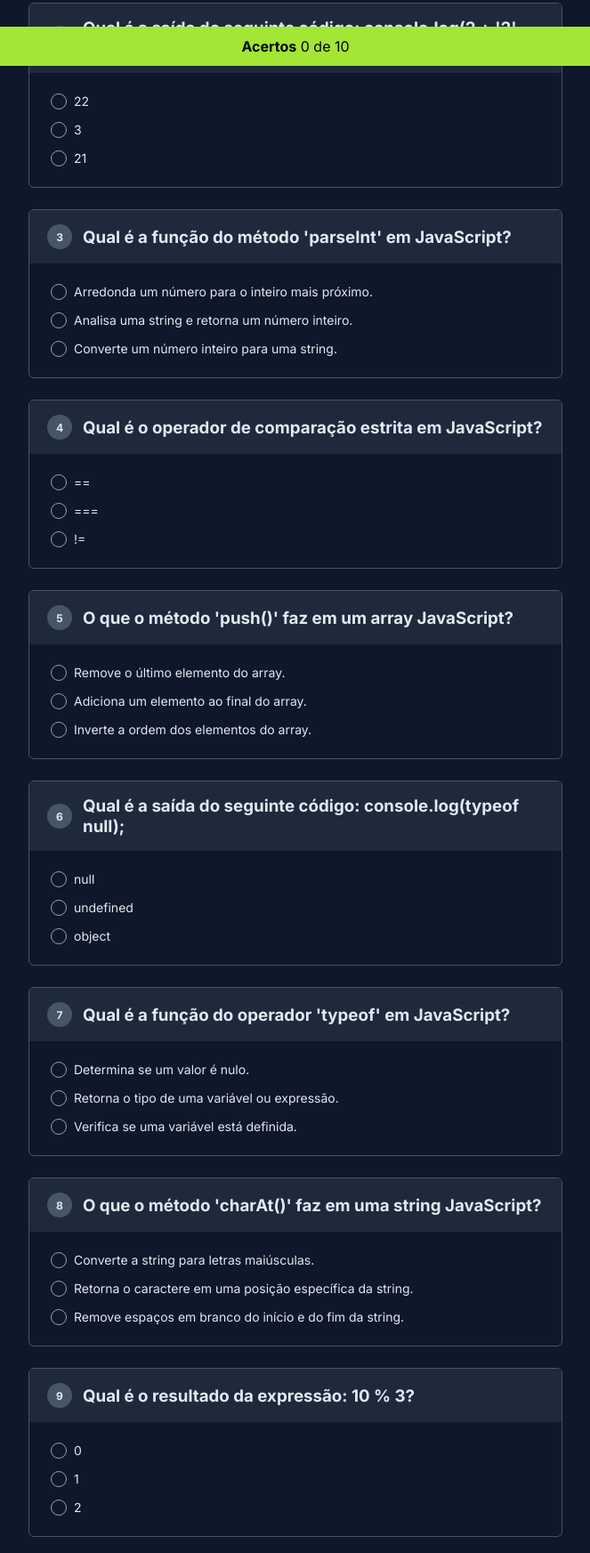
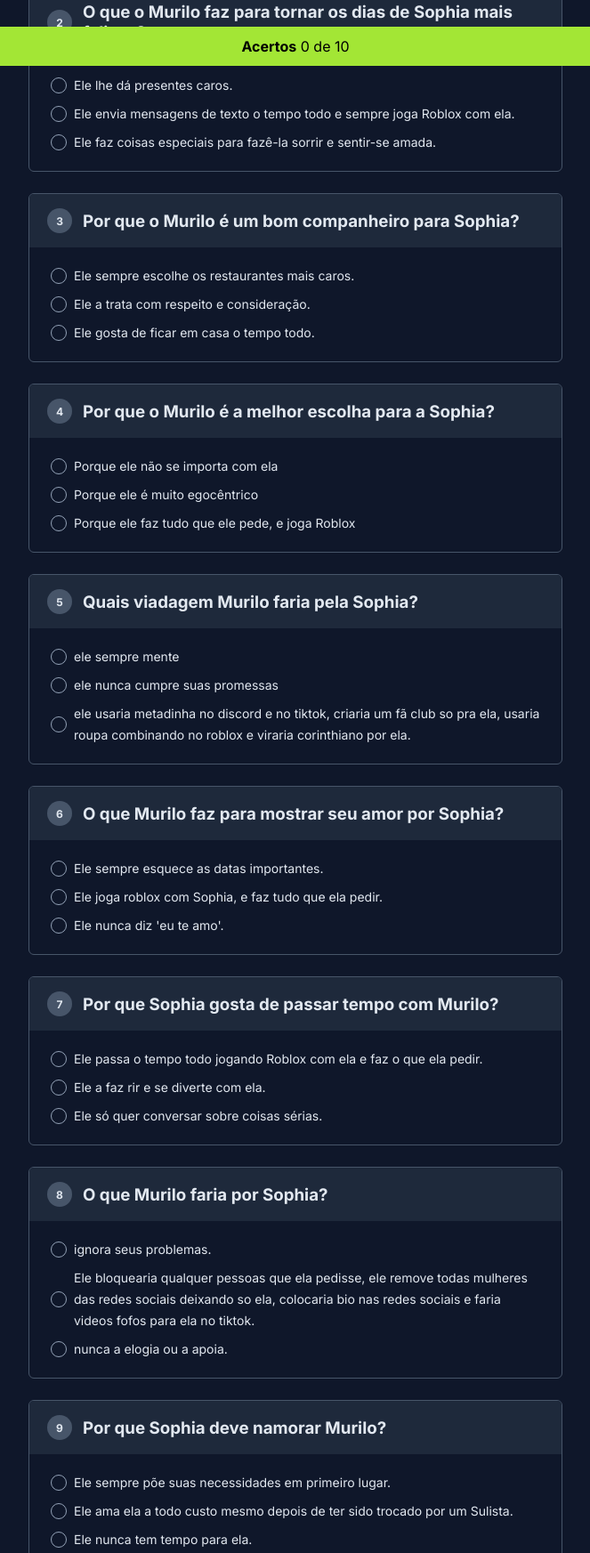
Before and after one commit to Norxyy/nlw-experts, a plain HTML site: page index.html in a window 1280 px wide. Shown: the part 726-2471 px from the top of the page at 89% size, without its empty margins (308-971 px from the left). Drawn offline with Linux system fonts and the light colour scheme.

Commit message:
Formulario Sophia

```diff
--- a/index.html
+++ b/index.html
@@ -14,7 +14,7 @@
         <header>
             <img src="https://gist.githubusercontent.com/maykbrito/f47569e32fb2b21f2ecc9f4c035c141f/raw/a45997404564112d7596fbb1b9cad5de5521927e/logo.svg"
                 alt="Logo da NLW">
-            <h1>Teste seus conhecimentos</h1>
+            <h1>Formulário de namoro</h1>
         </header>
 
         <div id="quiz"></div>
--- a/index.js
+++ b/index.js
@@ -1,95 +1,96 @@
 const perguntas = [
   {
-      pergunta: "Qual é a forma correta de declarar uma variável em JavaScript?",
+    pergunta: "Por que o Murilo é um parceiro confiável para a Sophia?",
     respostas: [
-        "var myVar;",
-        "let myVar;",
-        "const myVar;"
+      "Ele é engraçado e divertido.",
+      "Ele sempre vai obedecer ela.",
+      "Ele tem um carro esportivo."
+    ],
+    correta: 1
+  },
+  {
+    pergunta: "O que o Murilo faz para tornar os dias de Sophia mais felizes?",
+    respostas: [
+      "Ele lhe dá presentes caros.",
+      "Ele envia mensagens de texto o tempo todo e sempre joga Roblox com ela.",
+      "Ele faz coisas especiais para fazê-la sorrir e sentir-se amada."
+    ],
+    correta: 1
+  },
+  {
+    pergunta: "Por que o Murilo é um bom companheiro para Sophia?",
+    respostas: [
+      "Ele sempre escolhe os restaurantes mais caros.",
+      "Ele a trata com respeito e consideração.",
+      "Ele gosta de ficar em casa o tempo todo."
+    ],
+    correta: 1
+  },
+  {
+     pergunta: "Por que o Murilo é a melhor escolha para a Sophia?",
+    respostas: [
+      "Porque ele não se importa com ela",
+      "Porque ele é muito egocêntrico",
+      "Porque ele faz tudo que ele pede, e joga Roblox"
     ],
     correta: 2
   },
   {
-      pergunta: "Qual é a saída do seguinte código: console.log(2 + '2' - 1);",
+    pergunta: "Quais viadagem Murilo faria pela Sophia?",
     respostas: [
-        "22",
-        "3",
-        "21"
+      "ele sempre mente",
+      "ele nunca cumpre suas promessas",
+      "ele usaria metadinha no discord e no tiktok, criaria um fã club so pra ela, usaria roupa combinando no roblox e viraria corinthiano por ela."
+    ],
+    correta: 2
+  },
+  {
+    pergunta: "O que Murilo faz para mostrar seu amor por Sophia?",
+    respostas: [
+      "Ele sempre esquece as datas importantes.",
+      "Ele joga roblox com Sophia, e faz tudo que ela pedir.",
+      "Ele nunca diz 'eu te amo'."
     ],
     correta: 1
   },
   {
-      pergunta: "Qual é a função do método 'parseInt' em JavaScript?",
+    pergunta: "Por que Sophia gosta de passar tempo com Murilo?",
     respostas: [
-        "Arredonda um número para o inteiro mais próximo.",
-        "Analisa uma string e retorna um número inteiro.",
-        "Converte um número inteiro para uma string."
+      "Ele passa o tempo todo jogando Roblox com ela e faz o que ela pedir.",
+      "Ele a faz rir e se diverte com ela.",
+      "Ele só quer conversar sobre coisas sérias."
+    ],
+    correta: 0
+  },
+  {
+    pergunta: "O que Murilo faria por Sophia?",
+    respostas: [
+      "ignora seus problemas.",
+      "Ele bloquearia qualquer pessoas que ela pedisse, ele remove todas mulheres das redes sociais deixando so ela, colocaria bio nas redes sociais e faria videos fofos para ela no tiktok.",
+      "nunca a elogia ou a apoia."
     ],
     correta: 1
   },
   {
-      pergunta: "Qual é o operador de comparação estrita em JavaScript?",
+    pergunta: "Por que Sophia deve namorar Murilo?",
     respostas: [
-        "==",
-        "===",
-        "!="
-      ],
-      correta: 2
-    },
-    {
-      pergunta: "O que o método 'push()' faz em um array JavaScript?",
-      respostas: [
-        "Remove o último elemento do array.",
-        "Adiciona um elemento ao final do array.",
-        "Inverte a ordem dos elementos do array."
+      "Ele sempre põe suas necessidades em primeiro lugar.",
+      "Ele ama ela a todo custo mesmo depois de ter sido trocado por um Sulista.",
+      "Ele nunca tem tempo para ela."
     ],
     correta: 1
   },
   {
-      pergunta: "Qual é a saída do seguinte código: console.log(typeof null);",
+    pergunta: "Qual é a razão pela qual Sophia deve escolher Murilo como seu parceiro?",
     respostas: [
-        "null",
-        "undefined",
-        "object"
-      ],
-      correta: 2
-    },
-    {
-      pergunta: "Qual é a função do operador 'typeof' em JavaScript?",
-      respostas: [
-        "Determina se um valor é nulo.",
-        "Retorna o tipo de uma variável ou expressão.",
-        "Verifica se uma variável está definida."
+      "Ele tem muitas qualidades que ela não gosta.",
+      "Ele é compatível com ela em interesses e valores, e a faz feliz.",
+      "Ele é popular entre seus amigos."
     ],
     correta: 1
-    },
-    {
-      pergunta: "O que o método 'charAt()' faz em uma string JavaScript?",
-      respostas: [
-        "Converte a string para letras maiúsculas.",
-        "Retorna o caractere em uma posição específica da string.",
-        "Remove espaços em branco do início e do fim da string."
-      ],
-      correta: 1
-    },
-    {
-      pergunta: "Qual é o resultado da expressão: 10 % 3?",
-      respostas: [
-        "0",
-        "1",
-        "2"
-      ],
-      correta: 2
-    },
-    {
-      pergunta: "O que a função 'parseInt' retorna se a string de entrada não for um número?",
-      respostas: [
-        "null",
-        "undefined",
-        "NaN"
-      ],
-      correta: 2
   }
 ];
+
 
 
 const quiz = document.querySelector('#quiz')
```
Lines whose indentation alone changed are shown as unchanged.
